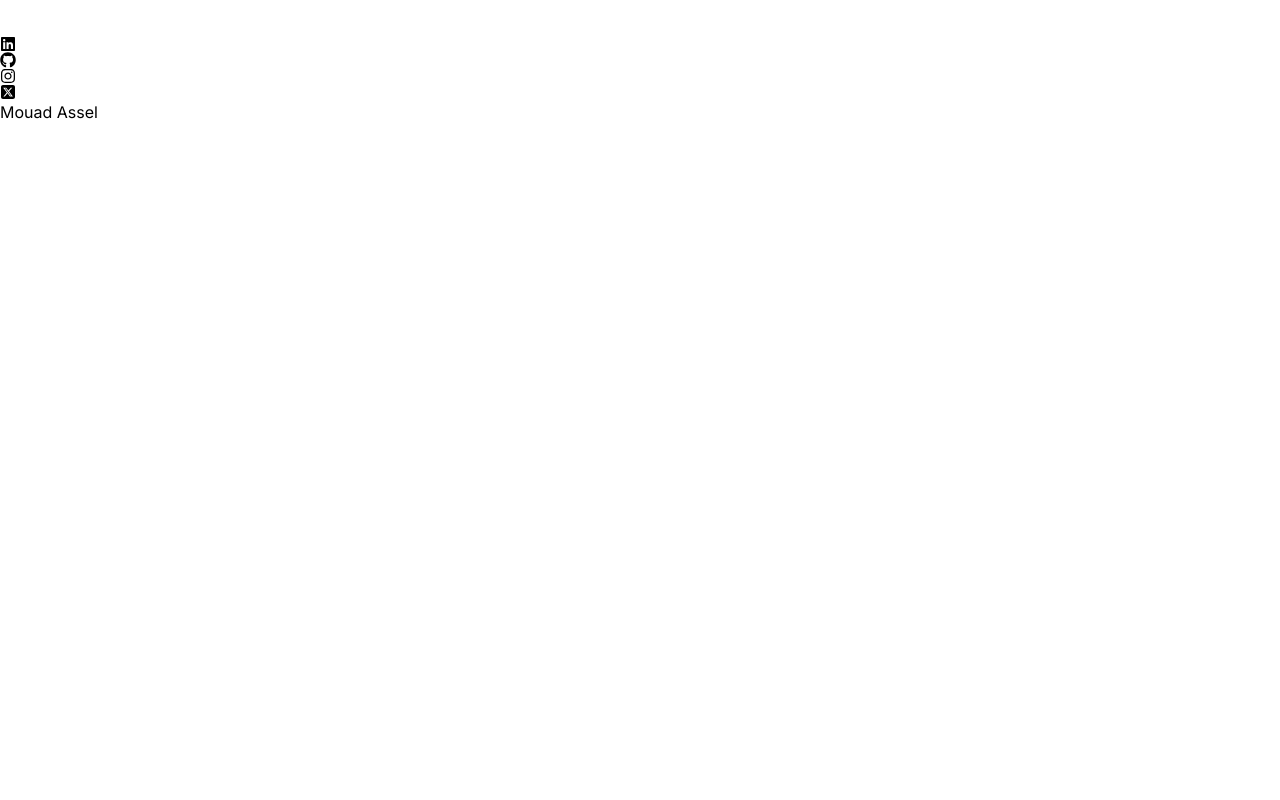
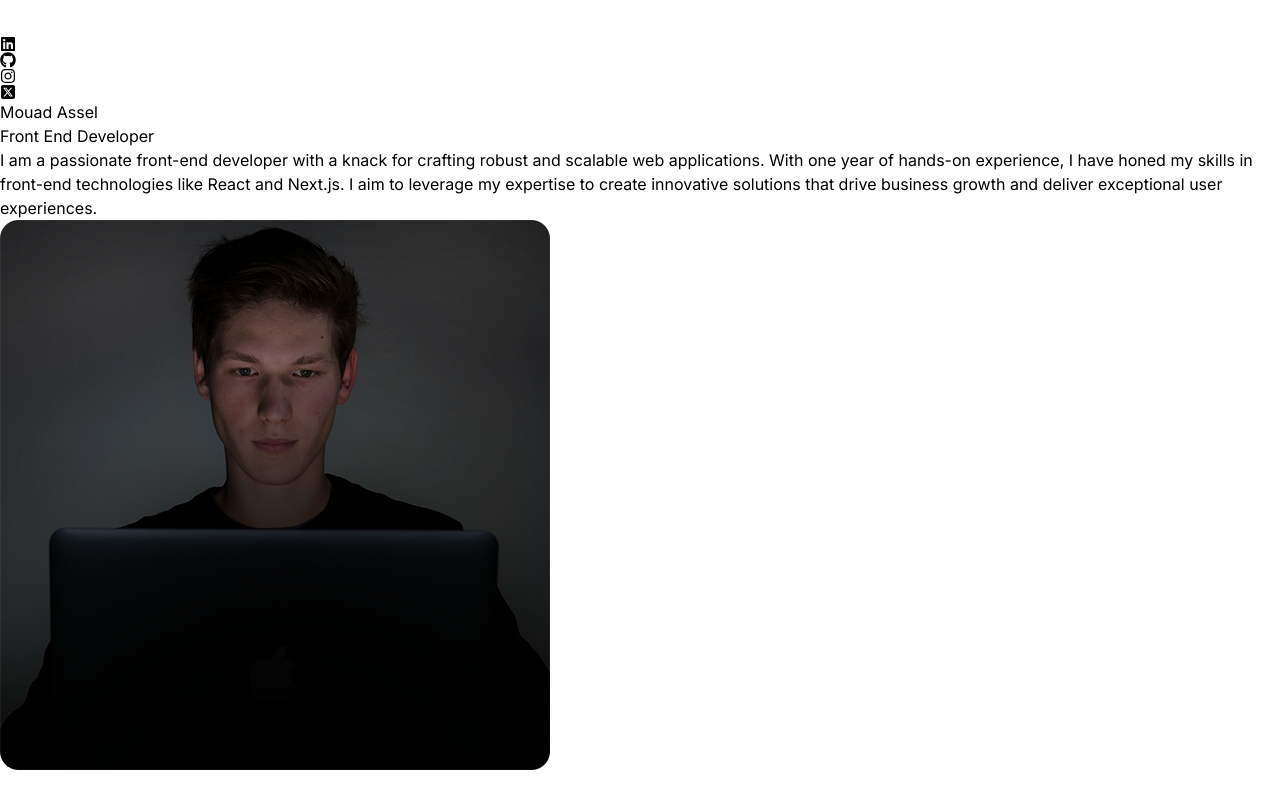
Before and after one commit to Mouadasel/portfolio, a React (Vite) app: page / in a window 1280 px wide. Built offline with nearby package versions, Linux system fonts and the light colour scheme.

Commit message:
add hero section

```diff
--- a/src/components/Hero.jsx
+++ b/src/components/Hero.jsx
@@ -1,3 +1,5 @@
+import { HERO_CONTENT } from "../constants";
+import profilePic from "../assets/kevinRushProfile.png";
 const Hero = () => {
   return (
     <div className="border-b border-neutral-900 pb-4 lg:mb-35">
@@ -7,6 +9,17 @@ const Hero = () => {
             <h1 className="pb-16 text-6xl font-thin tracking-tight lg:mt-16 lg:text-8xl">
               Mouad Assel
             </h1>
+            <span className="bg-gradient-to-r from-pink-300 via-slate-500 to-purple-500 bg-clip-text text-4xl tracking-tight text-transparent">
+              Front End Developer
+            </span>
+            <p className="my-2 max-w-xl py-6 font-light tracking-tighter">
+              {HERO_CONTENT}
+            </p>
+          </div>
+        </div>
+        <div className="w-full lg:w-1/2 lg:p-8">
+          <div className="flex justifly-center">
+            <img src={profilePic} alt="mouad assel" />
           </div>
         </div>
       </div>
--- a/src/constants/index.js
+++ b/src/constants/index.js
@@ -3,9 +3,9 @@ import project2 from "../assets/projects/project-2.jpg";
 import project3 from "../assets/projects/project-3.jpg";
 import project4 from "../assets/projects/project-4.jpg";
 
-export const HERO_CONTENT = `I am a passionate full stack developer with a knack for crafting robust and scalable web applications. With 5 years of hands-on experience, I have honed my skills in front-end technologies like React and Next.js, as well as back-end technologies like Node.js, MySQL, PostgreSQL, and MongoDB. My goal is to leverage my expertise to create innovative solutions that drive business growth and deliver exceptional user experiences.`;
+export const HERO_CONTENT = `I am a passionate front-end developer with a knack for crafting robust and scalable web applications. With one year of hands-on experience, I have honed my skills in front-end technologies like React and Next.js. I aim to leverage my expertise to create innovative solutions that drive business growth and deliver exceptional user experiences.`;
 
-export const ABOUT_TEXT = `I am a dedicated and versatile full stack developer with a passion for creating efficient and user-friendly web applications. With 5 years of professional experience, I have worked with a variety of technologies, including React, Next.js, Node.js, MySQL, PostgreSQL, and MongoDB. My journey in web development began with a deep curiosity for how things work, and it has evolved into a career where I continuously strive to learn and adapt to new challenges. I thrive in collaborative environments and enjoy solving complex problems to deliver high-quality solutions. Outside of coding, I enjoy staying active, exploring new technologies, and contributing to open-source projects.`;
+export const ABOUT_TEXT = `I am a dedicated and versatile front-end developer passionate about creating efficient and user-friendly web applications. With one year of professional experience, I have worked with technologies, including React and Next.js. My journey in web development began with a deep curiosity for how things work, and it has evolved into a career where I continuously strive to learn and adapt to new challenges. I thrive in collaborative environments and enjoy solving complex problems to deliver high-quality solutions. Outside of coding, I enjoy staying active, exploring new technologies, and contributing to open-source projects.`;
 
 export const EXPERIENCES = [
   {
```
